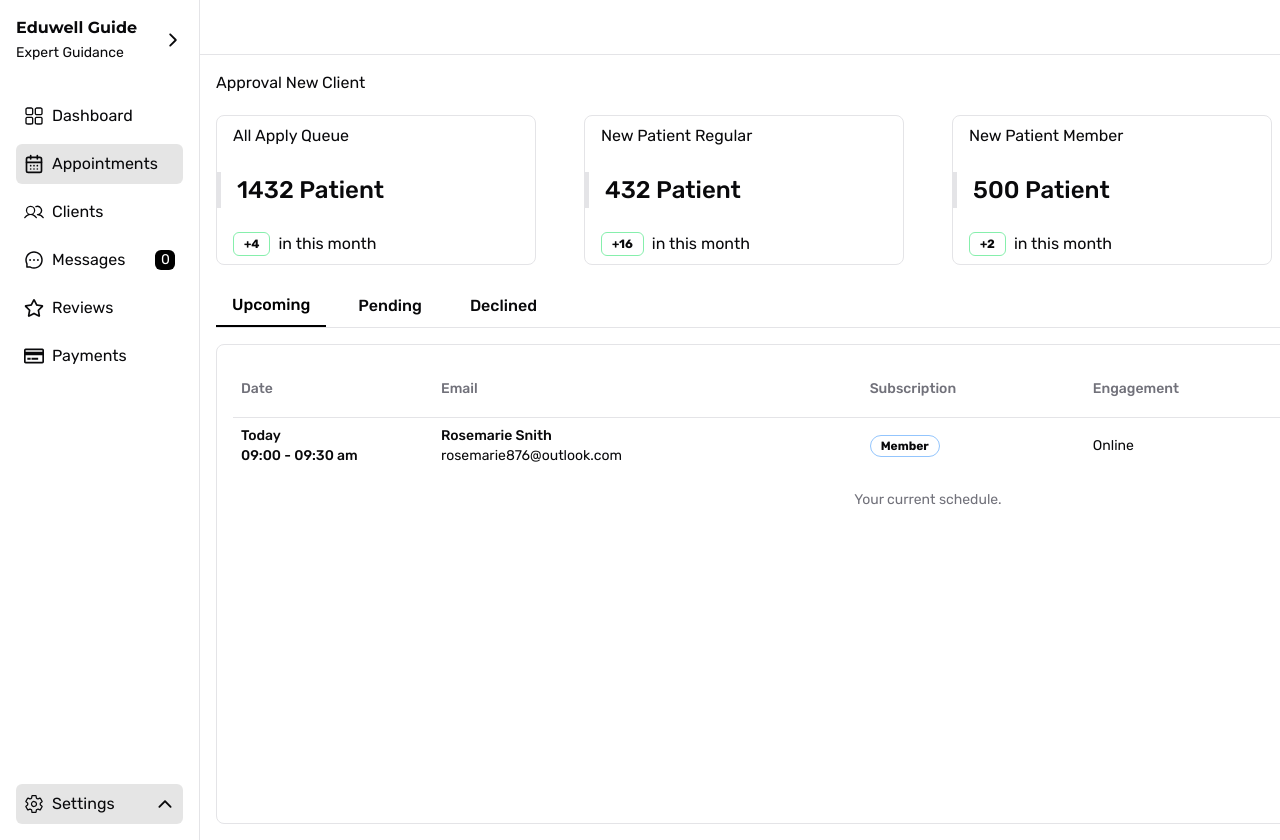
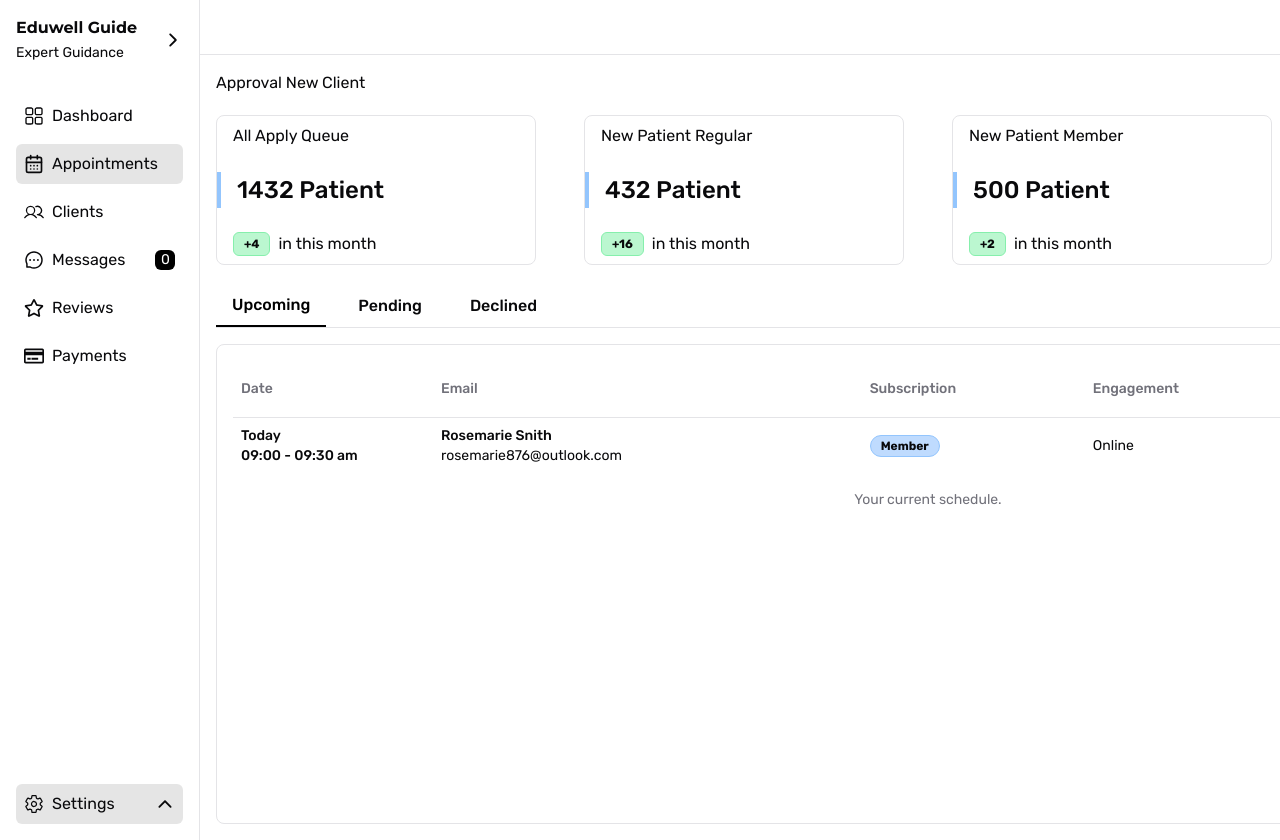
Before and after one commit to Albert735/EduWell-Guide, a Next.js app: page /dashboard/counselor/appointment in a window 1280 px wide. Shown: the top 840 px of the page. Built offline with nearby package versions, Linux system fonts and the light colour scheme.

Commit message:
fix: update button component imports and formatting for consistency

```diff
--- a/src/app/dashboard/counselor/appointment/page.tsx
+++ b/src/app/dashboard/counselor/appointment/page.tsx
@@ -122,11 +122,14 @@ export default function Appointments() {
               <span className="card-category  px-4 py-2">
                 {patient.category}
               </span>
-              <span className="card-number font-medium px-4 text-[1.5rem] border-l-4 w-full border-l-blue">
+              <span className="card-number font-medium px-4 text-[1.5rem] border-l-4 w-full border-l-blue-300">
                 {patient.number} Patient
               </span>
               <span className="card-number flex gap-2 px-4 py-2">
-                <Badge variant={"secondary"} className="rounded-md">
+                <Badge
+                  variant={"secondary"}
+                  className="rounded-md bg-green-200"
+                >
                   +{patient.plus}
                 </Badge>
                 in this month
@@ -166,7 +169,9 @@ export default function Appointments() {
                   </TableCell>
                   <TableCell>
                     <span>
-                      <Badge variant={"blue"}>Member</Badge>
+                      <Badge variant={"blue"} className="bg-blue-200">
+                        Member
+                      </Badge>
                     </span>
                   </TableCell>
                   <TableCell className="">
@@ -176,7 +181,9 @@ export default function Appointments() {
                   </TableCell>
                   <TableCell>
                     <span>
-                      <Badge variant={"secondary"}>Accepted</Badge>
+                      <Badge variant={"secondary"} className="bg-green-200">
+                        Accepted
+                      </Badge>
                     </span>
                   </TableCell>
                   <TableCell className="">
@@ -203,7 +210,7 @@ export default function Appointments() {
             {/* <div className="cards flex flex-wrap justify-between items-center gap-[5rem] w-full px-2"></div> */}
           </Tab>
           <Tab id="pending" title="Pending">
-            <div className="cards flex flex-wrap justify-start items-center gap-[5rem] w-full">
+            <div className="cards flex flex-wrap justify-start items-center gap-[5rem] w-full ">
               {patients.map((patient, index) => (
                 <span
                   key={patient.id}
@@ -257,7 +264,7 @@ export default function Appointments() {
                     </span>
                     <span className="flex justify-between items-center w-full">
                       <span className="flex flex-col gap-1">
-                        <h2 className="-400 font-sans ">Phone</h2>
+                        <h2 className="bg-yellow-200-400 font-sans ">Phone</h2>
                         <p className="text-[14px] font-medium">
                           {patient.phone}
                         </p>
@@ -309,11 +316,6 @@ export default function Appointments() {
               ))}
             </div>
           </Tab>
-          {/* <Tab id="accepted" title="Accepted">
-            <p className="">
-              We are showing customer payment history here.
-            </p>
-          </Tab> */}
           <Tab id="declined" title="Declined">
             <Table className="w-full h-full   rounded-lg overflow-hidden">
               <TableCaption>Your current schedule.</TableCaption>
@@ -353,7 +355,9 @@ export default function Appointments() {
                   </TableCell>
                   <TableCell>
                     <span>
-                      <Badge variant={"yellow"}>Assurance</Badge>
+                      <Badge variant={"yellow"} className="bg-yellow-200">
+                        Assurance
+                      </Badge>
                     </span>
                   </TableCell>
                   <TableCell className="">
--- a/src/components/ui/button.tsx
+++ b/src/components/ui/button.tsx
@@ -1,8 +1,8 @@
-import * as React from "react"
-import { Slot } from "@radix-ui/react-slot"
-import { cva, type VariantProps } from "class-variance-authority"
+import * as React from "react";
+import { Slot } from "@radix-ui/react-slot";
+import { cva, type VariantProps } from "class-variance-authority";
 
-import { cn } from "@/lib/utils"
+import { cn } from "@/lib/utils";
 
 const buttonVariants = cva(
   "inline-flex items-center justify-center gap-2 whitespace-nowrap rounded-md text-sm font-medium transition-colors focus-visible:outline-none focus-visible:ring-1 focus-visible:ring-ring disabled:pointer-events-none disabled:opacity-50 [&_svg]:pointer-events-none [&_svg]:size-4 [&_svg]:shrink-0",
@@ -19,6 +19,9 @@ const buttonVariants = cva(
           "bg-secondary text-secondary-foreground shadow-sm hover:bg-secondary/80",
         ghost: "hover:bg-accent hover:text-accent-foreground",
         link: "text-primary underline-offset-4 hover:underline",
+
+        yellow: "bg-yellow-100 text-yellow-800 hover:bg-yellow-200",
+        blue: "bg-blue-100 text-blue-800 hover:bg-blue-200",
       },
       size: {
         default: "h-9 px-4 py-2",
@@ -32,26 +35,26 @@ const buttonVariants = cva(
       size: "default",
     },
   }
-)
+);
 
 export interface ButtonProps
   extends React.ButtonHTMLAttributes<HTMLButtonElement>,
     VariantProps<typeof buttonVariants> {
-  asChild?: boolean
+  asChild?: boolean;
 }
 
 const Button = React.forwardRef<HTMLButtonElement, ButtonProps>(
   ({ className, variant, size, asChild = false, ...props }, ref) => {
-    const Comp = asChild ? Slot : "button"
+    const Comp = asChild ? Slot : "button";
     return (
       <Comp
         className={cn(buttonVariants({ variant, size, className }))}
         ref={ref}
         {...props}
       />
-    )
+    );
   }
-)
-Button.displayName = "Button"
+);
+Button.displayName = "Button";
 
-export { Button, buttonVariants }
+export { Button, buttonVariants };
```
